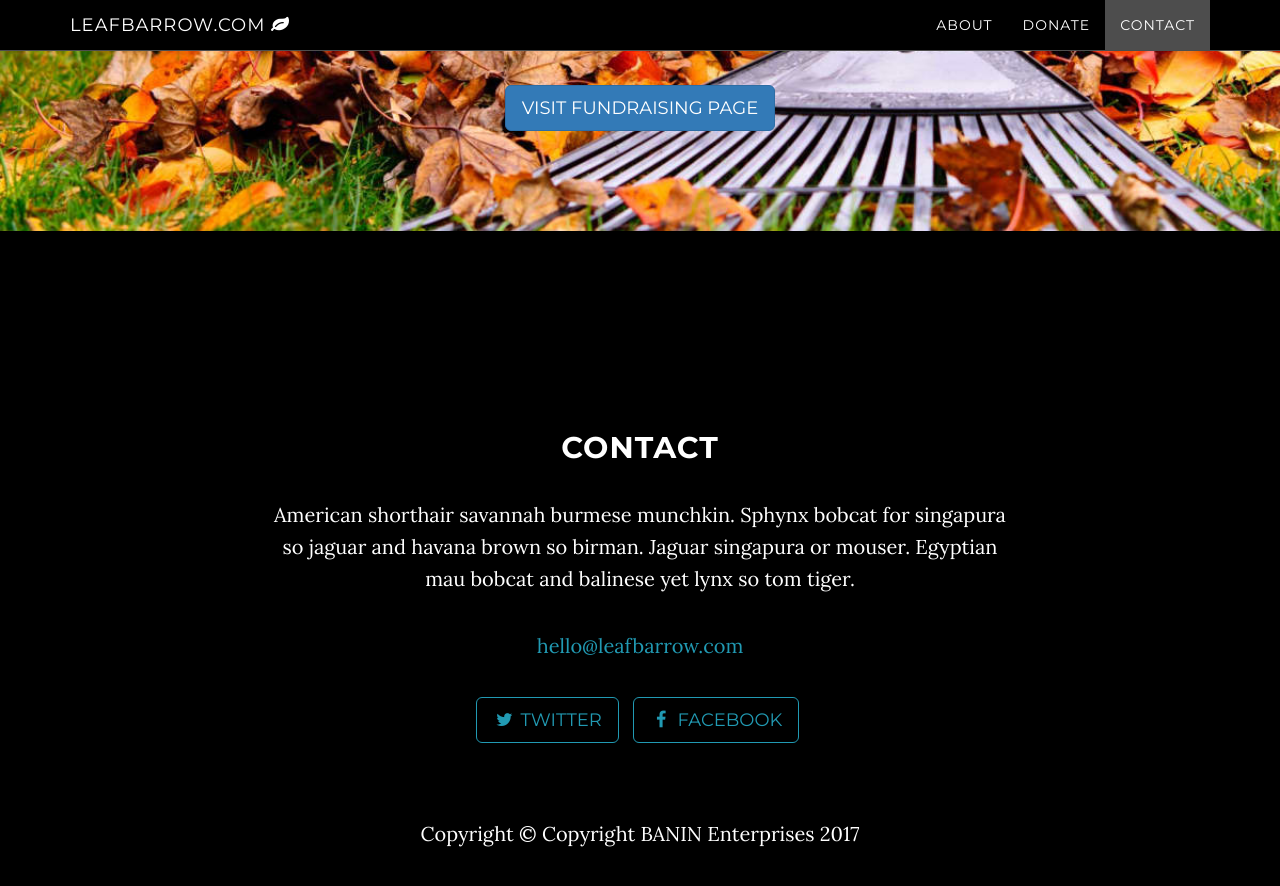
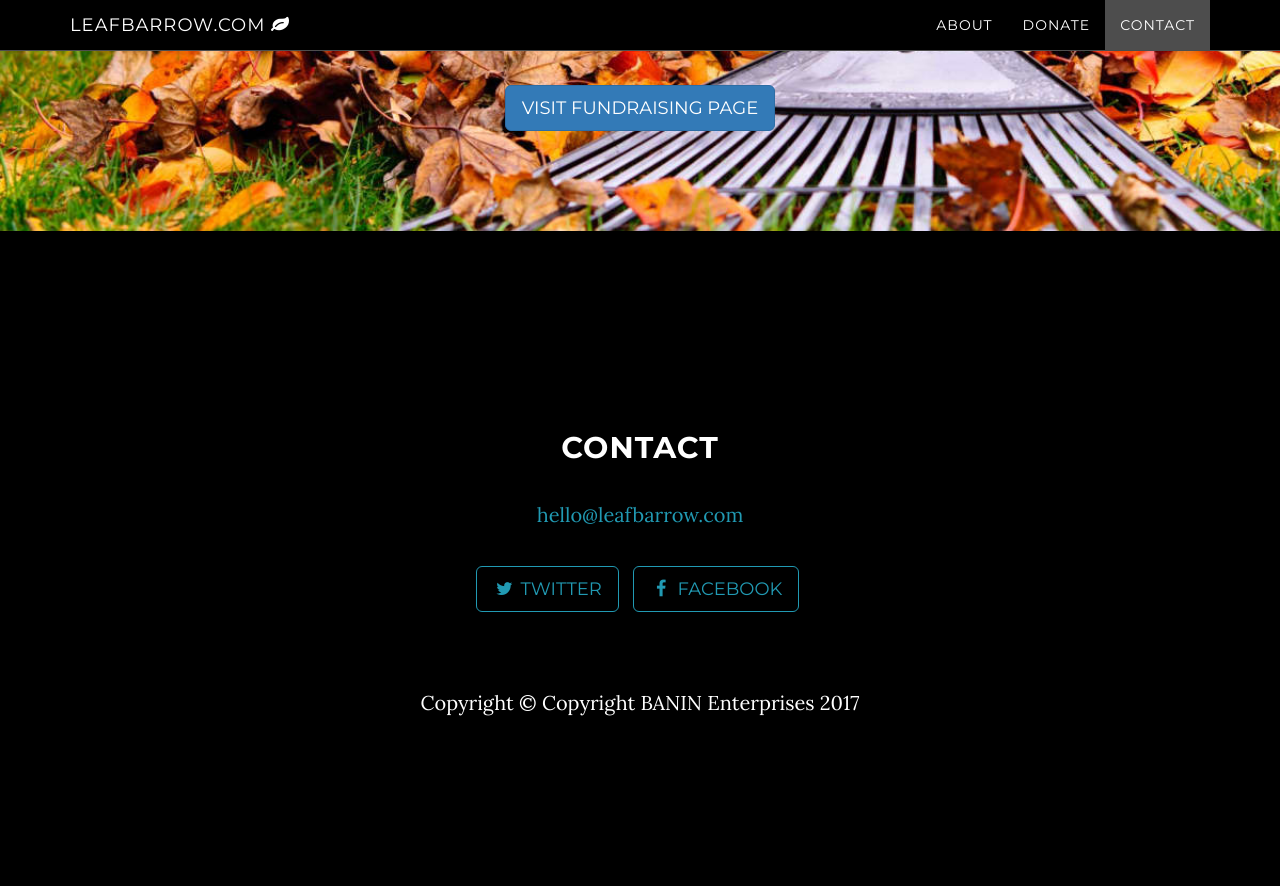
Before and after one commit to jasdumas/leafbarrow, a Jekyll site: the page built from index.html, in a window 1280 px wide and 900 px high, scrolled down 2043 px. Shown: the top 886 px of the window. Built offline with Jekyll 4.4.1, drawn with Linux system fonts in a browser that asks for light colours; after the commit the page ends 2812 px from its top, so only the background shows below that.

Commit message:
remove contact cat ipsum

```diff
--- a/_includes/contact.html
+++ b/_includes/contact.html
@@ -3,7 +3,6 @@
         <div class="row">
             <div class="col-lg-8 col-lg-offset-2">
                 <h2>Contact</h2>
-                <p>American shorthair savannah burmese munchkin. Sphynx bobcat for singapura so jaguar and havana brown so birman. Jaguar singapura or mouser. Egyptian mau bobcat and balinese yet lynx so tom tiger. </p>
                 <p><a href="mailto:{{ site.email }}">{{ site.email }}</a>
                 </p>
                 <ul class="list-inline banner-social-buttons">
```
